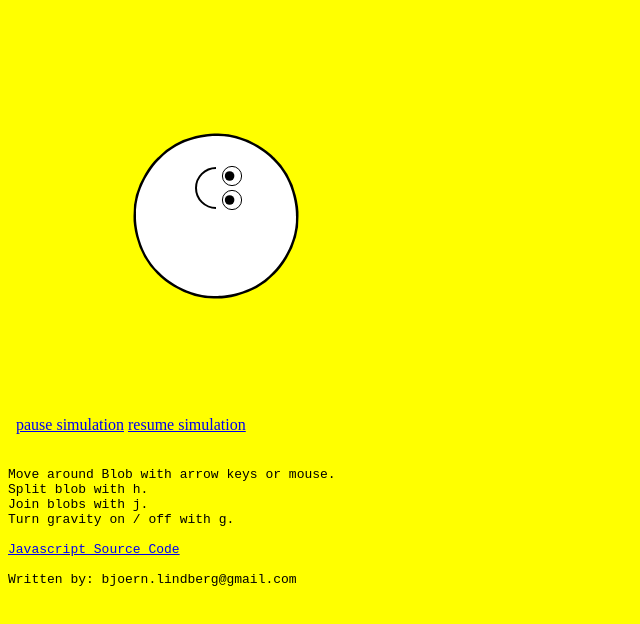
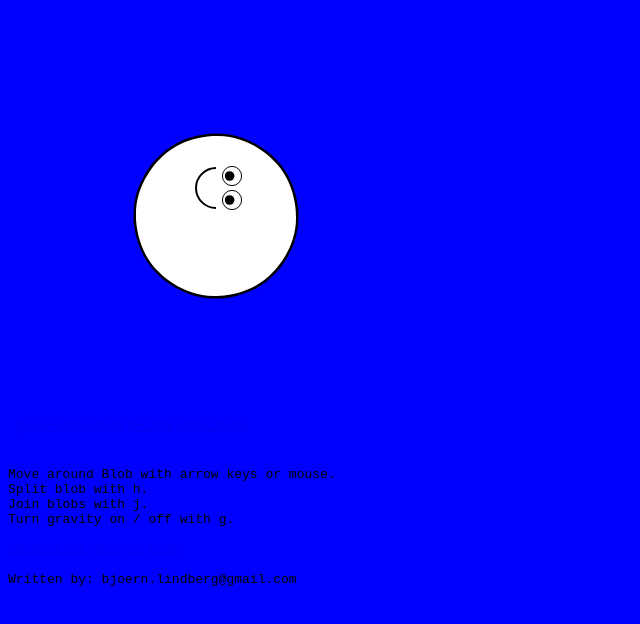
Before and after one commit to prwitt/webapp-kube-demo, a plain HTML site: page www/index.html in a window 1280 px wide. Shown: the whole page, without its empty margins (0-640 px from the left). Drawn offline with Linux system fonts and the light colour scheme.

Commit message:
Update Page to Blue

```diff
--- a/www/index.html
+++ b/www/index.html
@@ -4,7 +4,7 @@
 
 
 </head>
-<body bgcolor=yellow>
+<body bgcolor=blue>
 
 <iframe src="iframedsallad.html" height="440" width="640" frameborder="0" scrolling="no">
    Your browser dosen't support iframes, click <a href="example2.html">here</a> to view the example.
```
